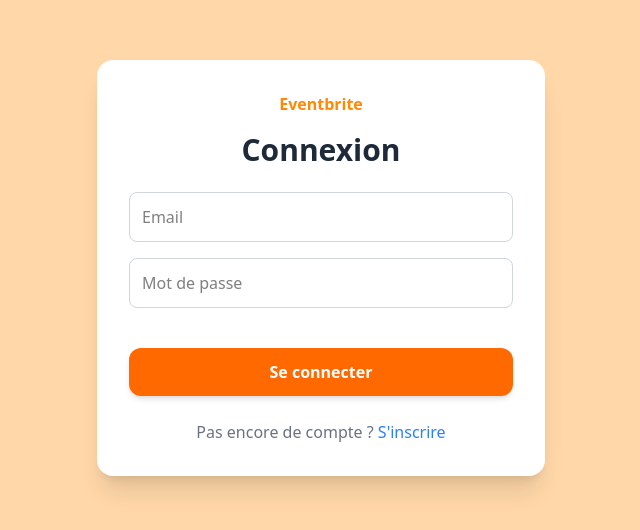
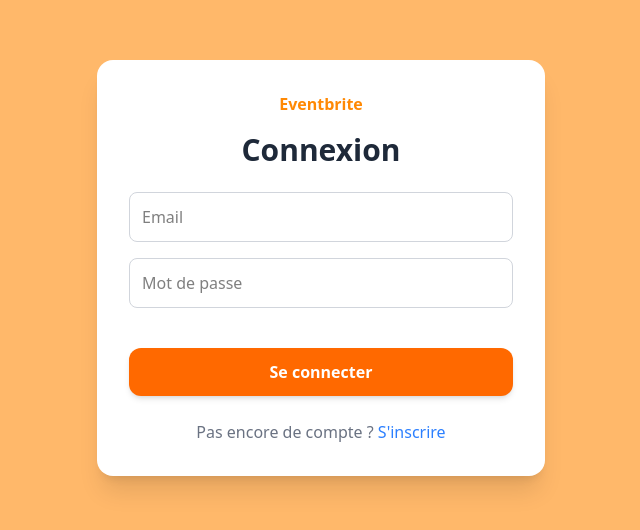
Before and after one commit to ColleFALL/Eventify-Project, a React (Vite) app: page / in a window 1280 px wide. Shown: the part 132-662 px from the top of the page, without its empty margins (319-959 px from the left). Built offline with nearby package versions, Linux system fonts and the light colour scheme.

Commit message:
modification du background des formulaires d'inscription et de connexion

```diff
--- a/src/Pages/Auth/Login.jsx
+++ b/src/Pages/Auth/Login.jsx
@@ -31,7 +31,7 @@
       );
       const user = userCredential.user;
 
-      setMessage(`Bienvenue ${user.email} 🎉 Vous êtes connecté(e) !`);
+      setMessage(`Bienvenue ${user.email}  Vous êtes connecté(e) !`);
       setForm({ email: "", password: "" });
     } catch (error) {
       console.error("Erreur de connexion :", error);
@@ -52,7 +52,7 @@
   };
 
   return (
-    <div className="min-h-screen bg-orange-200 flex items-center justify-center p-4">
+    <div className="min-h-screen bg-orange-300 flex items-center justify-center p-4">
       <div className="w-full max-w-md bg-white rounded-2xl shadow-xl p-8">
         <h1 className="text-orange-400 font-bold text-center mb-4">Eventbrite</h1>
         <h2 className="text-3xl font-bold text-center mb-6 text-gray-800">Connexion</h2>
--- a/src/Pages/Auth/Register.jsx
+++ b/src/Pages/Auth/Register.jsx
@@ -73,7 +73,7 @@
   };
 
   return (
-    <div className="min-h-screen bg-orange-200 flex items-center justify-center p-4">
+    <div className="min-h-screen bg-orange-300 flex items-center justify-center p-4">
       <div className="w-full max-w-lg bg-white rounded-2xl shadow-xl p-8">
         <h1 className="text-orange-400 font-bold text-center fs-6">Eventbrite</h1>
         <h2 className="text-3xl font-bold text-center mb-6 text-gray-800">
```
